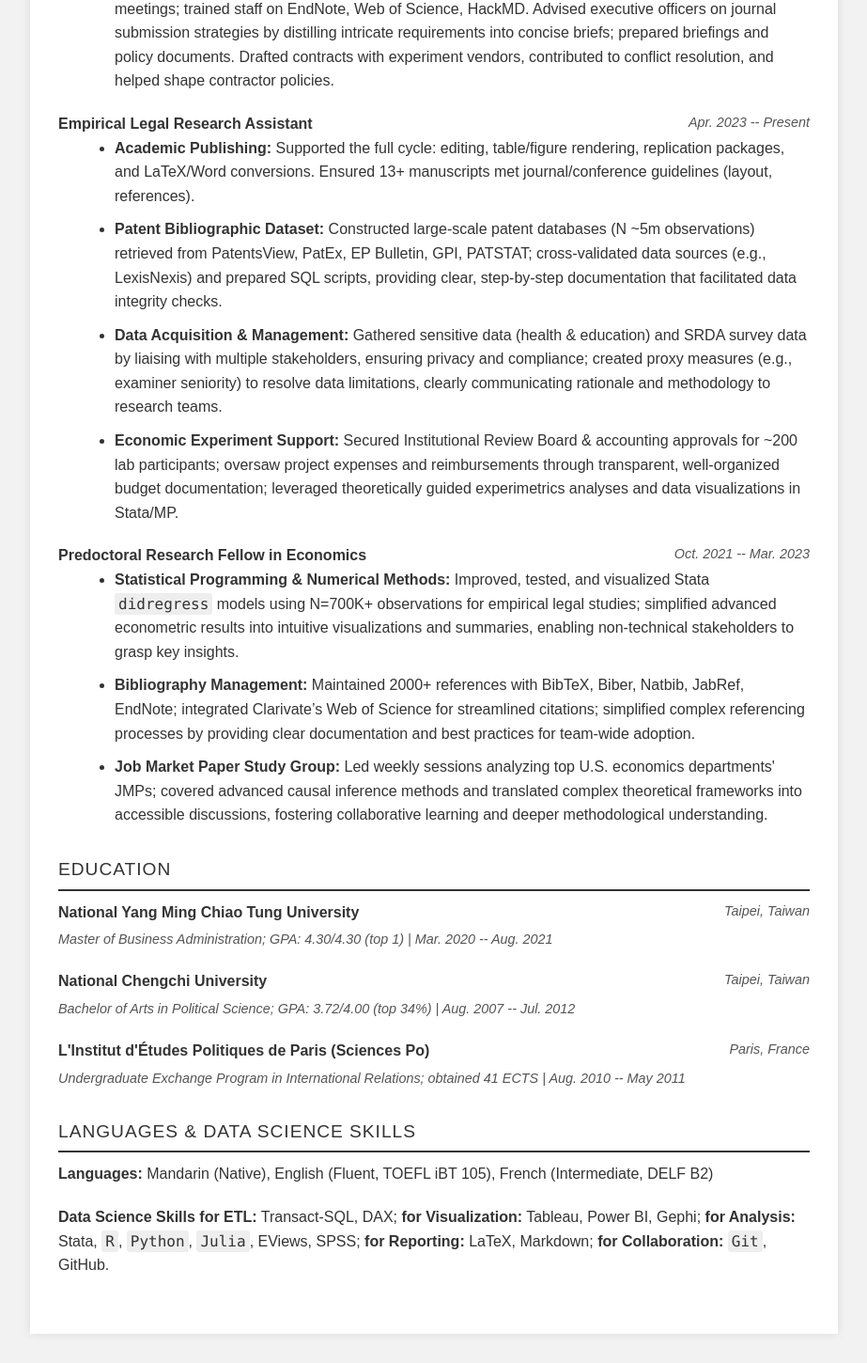
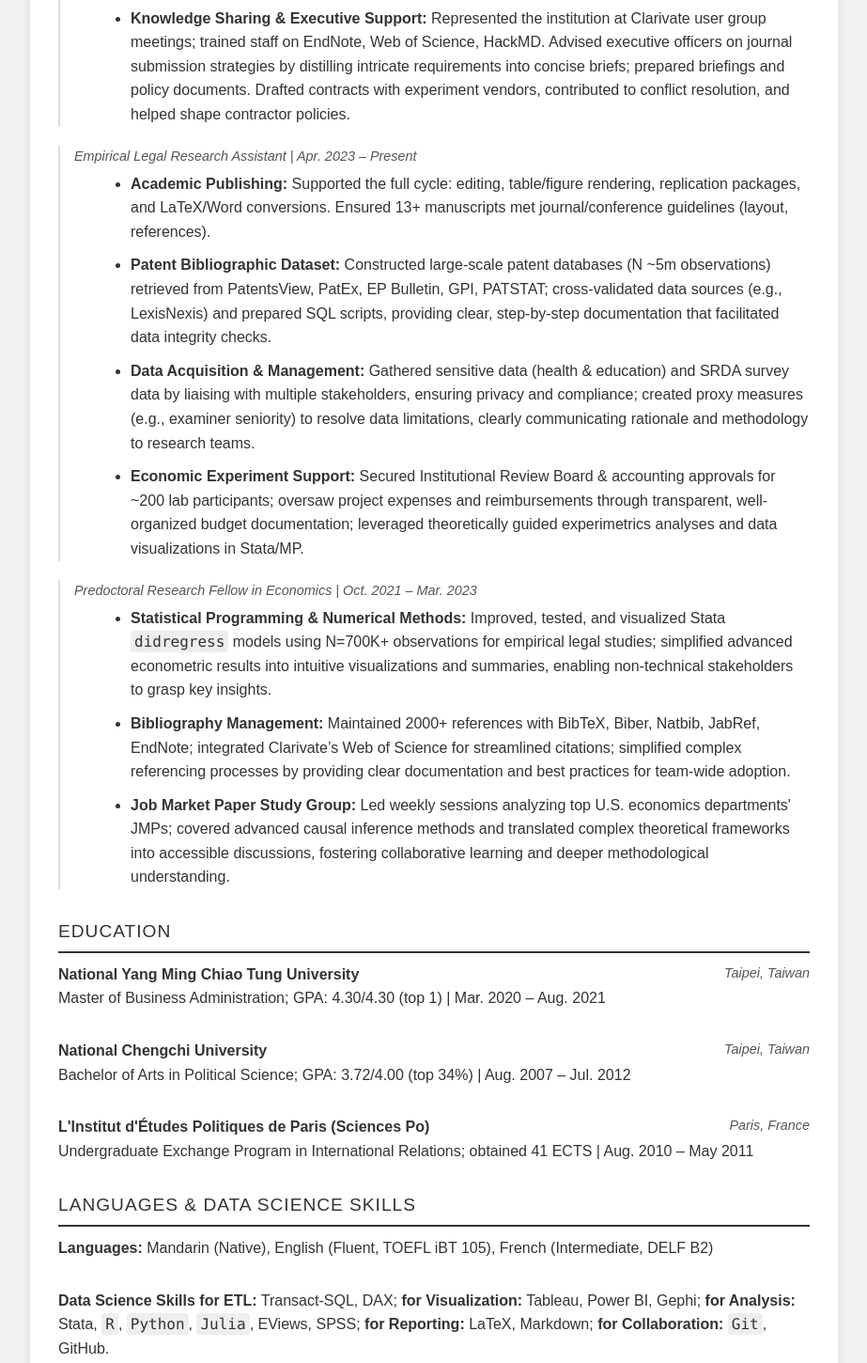
Before and after one commit to c0991100247/c0991100247.github.io, a plain HTML site: page index.html in a window 1280 px wide. Shown: the part 708-2158 px from the top of the page at 94% size, without its empty margins (178-1101 px from the left). Drawn offline with Linux system fonts and the light colour scheme.

Commit message:
Update index.html

```diff
--- a/index.html
+++ b/index.html
@@ -51,9 +51,9 @@
       text-transform: uppercase;
       letter-spacing: 0.05em;
     }
-    /* Subheading for entries (Work Experience, Education) */
+    /* Company/Item styling */
     .item {
-      margin-bottom: 20px;
+      margin-bottom: 30px;
     }
     .subheading {
       display: flex;
@@ -67,11 +67,17 @@
       color: #555;
       font-size: 0.9em;
     }
-    .details {
-      margin: 5px 0 10px 0;
+    /* Position styling inside a company */
+    .position {
+      margin-top: 20px;
+      padding-left: 15px;
+      border-left: 2px solid #ddd;
+    }
+    .position .details {
       font-style: italic;
       color: #555;
       font-size: 0.9em;
+      margin-bottom: 5px;
     }
     ul {
       margin: 0 0 10px 20px;
@@ -109,13 +115,16 @@
     <div class="section">
       <div class="section-title">Work Experience</div>
 
-      <!-- Academia Sinica -->
+      <!-- Academia Sinica with multiple positions -->
       <div class="item">
         <div class="subheading">
           <span>Academia Sinica</span>
           <span class="location">Taipei, Taiwan</span>
         </div>
-        <div class="details">Executive Secretary | Apr. 2023 -- Present</div>
+
+        <!-- Position 1: Executive Secretary -->
+        <div class="position">
+          <div class="details">Executive Secretary | Apr. 2023 – Present</div>
           <ul>
             <li>
               <strong>Annual Meeting Organization:</strong>
@@ -132,12 +141,9 @@
           </ul>
         </div>
 
-      <!-- Empirical Legal Research Assistant -->
-      <div class="item">
-        <div class="subheading">
-          <span>Empirical Legal Research Assistant</span>
-          <span class="dates">Apr. 2023 -- Present</span>
-        </div>
+        <!-- Position 2: Empirical Legal Research Assistant -->
+        <div class="position">
+          <div class="details">Empirical Legal Research Assistant | Apr. 2023 – Present</div>
           <ul>
             <li>
               <strong>Academic Publishing:</strong>
@@ -158,12 +164,9 @@
           </ul>
         </div>
 
-      <!-- Predoctoral Research Fellow in Economics -->
-      <div class="item">
-        <div class="subheading">
-          <span>Predoctoral Research Fellow in Economics</span>
-          <span class="dates">Oct. 2021 -- Mar. 2023</span>
-        </div>
+        <!-- Position 3: Predoctoral Research Fellow in Economics -->
+        <div class="position">
+          <div class="details">Predoctoral Research Fellow in Economics | Oct. 2021 – Mar. 2023</div>
           <ul>
             <li>
               <strong>Statistical Programming &amp; Numerical Methods:</strong>
@@ -179,6 +182,8 @@
             </li>
           </ul>
         </div>
+
+      </div> <!-- End Academia Sinica item -->
     </div>
 
     <!-- Education -->
@@ -191,7 +196,7 @@
           <span class="location">Taipei, Taiwan</span>
         </div>
         <div class="details">
-          Master of Business Administration; GPA: 4.30/4.30 (top 1) | Mar. 2020 -- Aug. 2021
+          Master of Business Administration; GPA: 4.30/4.30 (top 1) | Mar. 2020 – Aug. 2021
         </div>
       </div>
 
@@ -201,7 +206,7 @@
           <span class="location">Taipei, Taiwan</span>
         </div>
         <div class="details">
-          Bachelor of Arts in Political Science; GPA: 3.72/4.00 (top 34%) | Aug. 2007 -- Jul. 2012
+          Bachelor of Arts in Political Science; GPA: 3.72/4.00 (top 34%) | Aug. 2007 – Jul. 2012
         </div>
       </div>
 
@@ -211,7 +216,7 @@
           <span class="location">Paris, France</span>
         </div>
         <div class="details">
-          Undergraduate Exchange Program in International Relations; obtained 41 ECTS | Aug. 2010 -- May 2011
+          Undergraduate Exchange Program in International Relations; obtained 41 ECTS | Aug. 2010 – May 2011
         </div>
       </div>
     </div>
```
Lines whose indentation alone changed are shown as unchanged.
